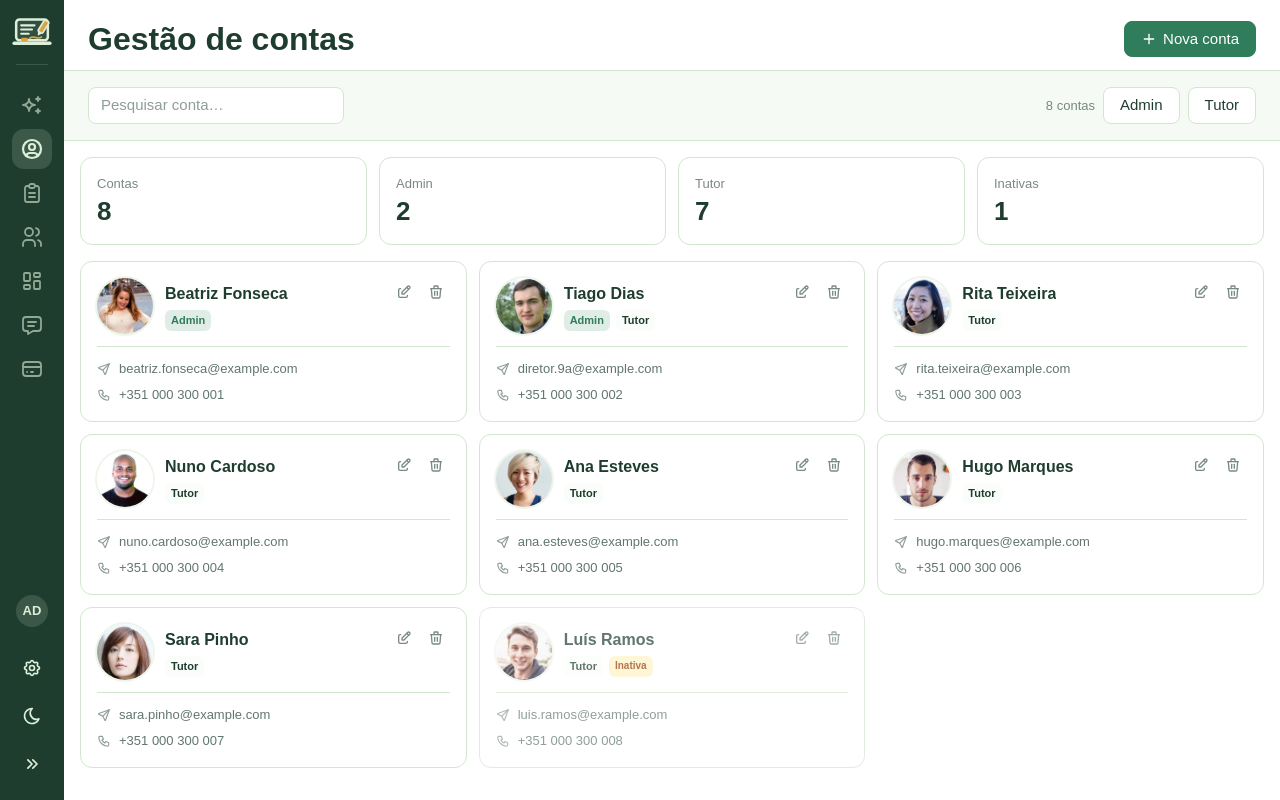
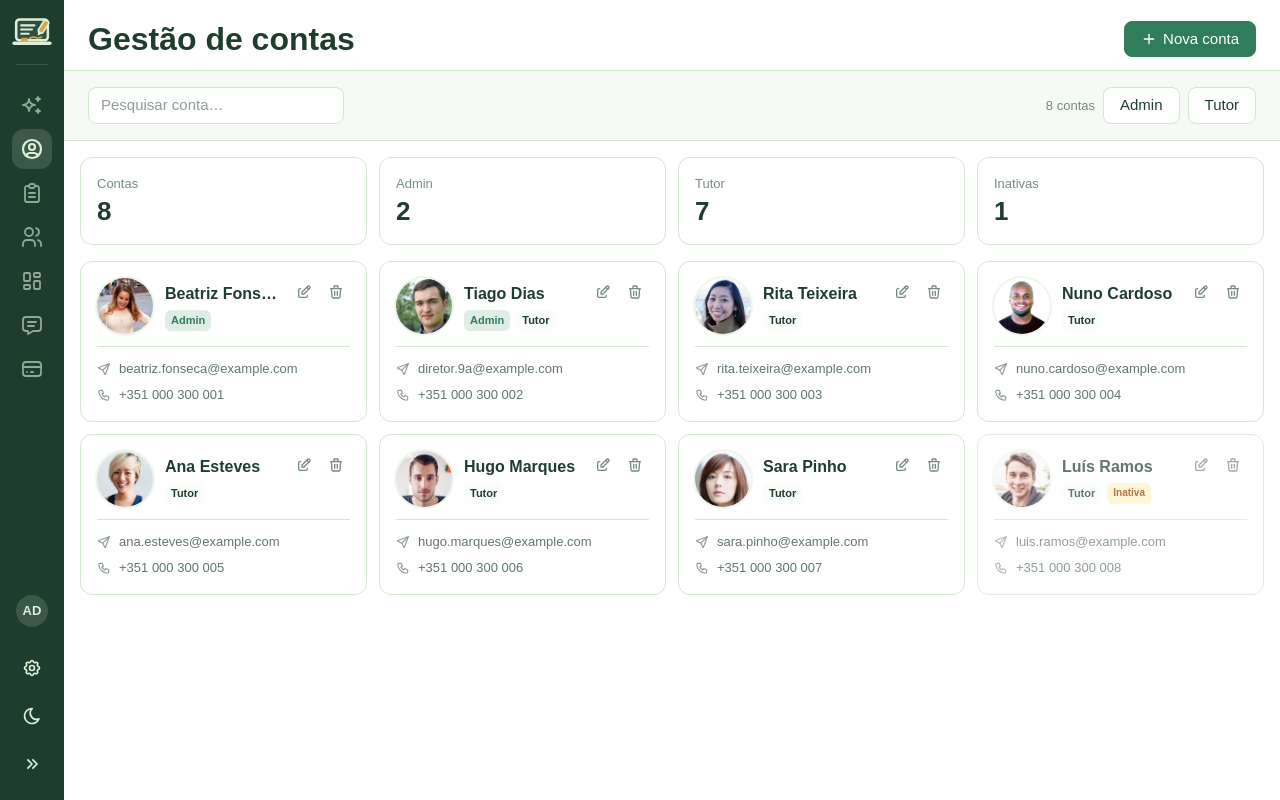
Before and after one commit to Marques005/Lousa, a Next.js app in the folder demo/: page /admin/contas in a window 1280 px wide. Built offline with nearby package versions, Linux system fonts and the light colour scheme.

Commit message:
Deixa os cartões de conta mais compactos
Mais uma coluna no grid em ecrãs largos para os cartões ficarem à
medida do conteúdo, sem espaço vazio à direita.

```diff
--- a/demo/src/app/admin/contas/page.tsx
+++ b/demo/src/app/admin/contas/page.tsx
@@ -221,7 +221,7 @@ export default function ContasPage() {
           <Estatistica label='Inativas' valor={String(inativas)} />
         </div>
 
-        <div className='grid content-start gap-3 sm:grid-cols-2 xl:grid-cols-3'>
+        <div className='grid content-start gap-3 sm:grid-cols-2 lg:grid-cols-3 xl:grid-cols-4'>
           {lista.map((c) => (
             <div
               key={c.id}
```
